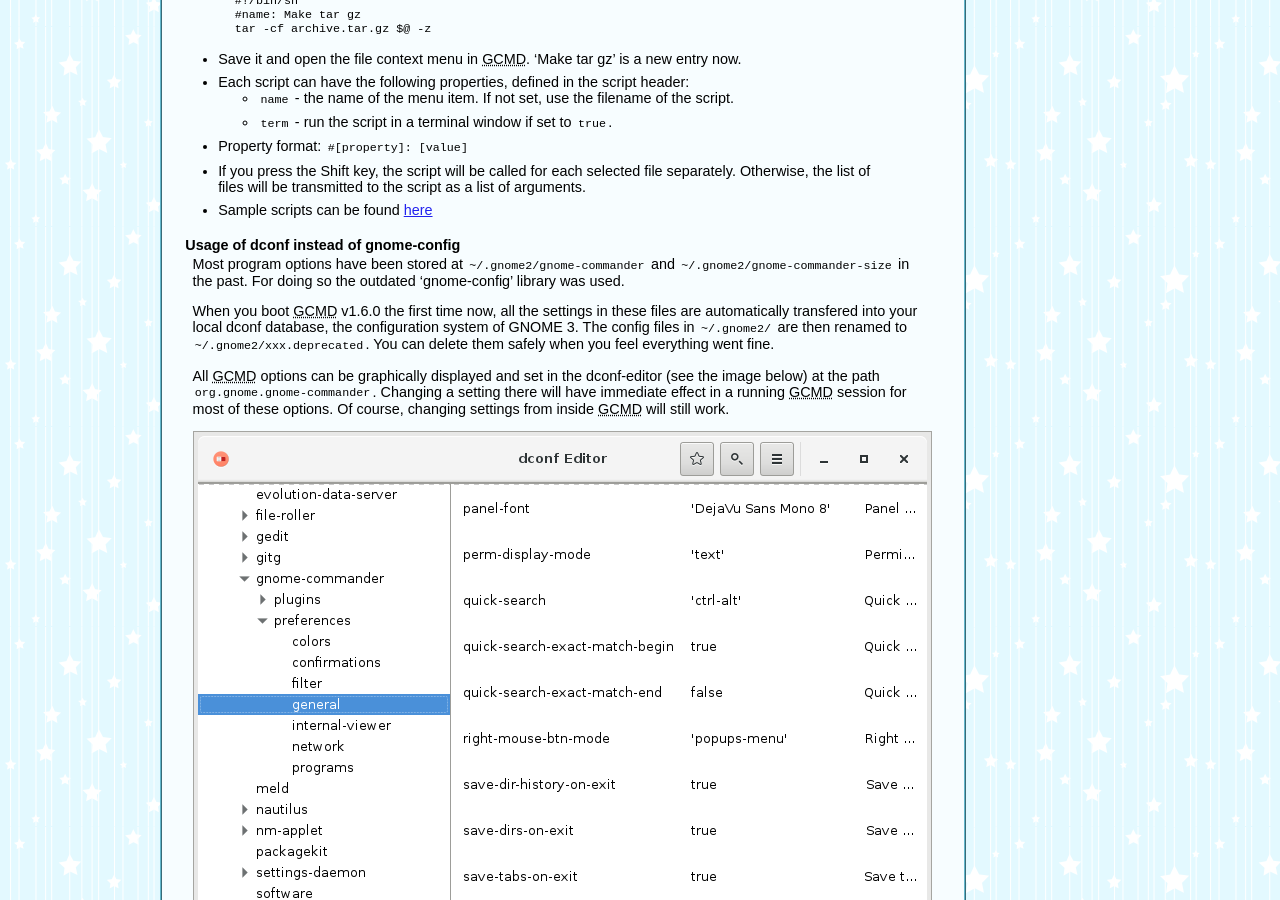
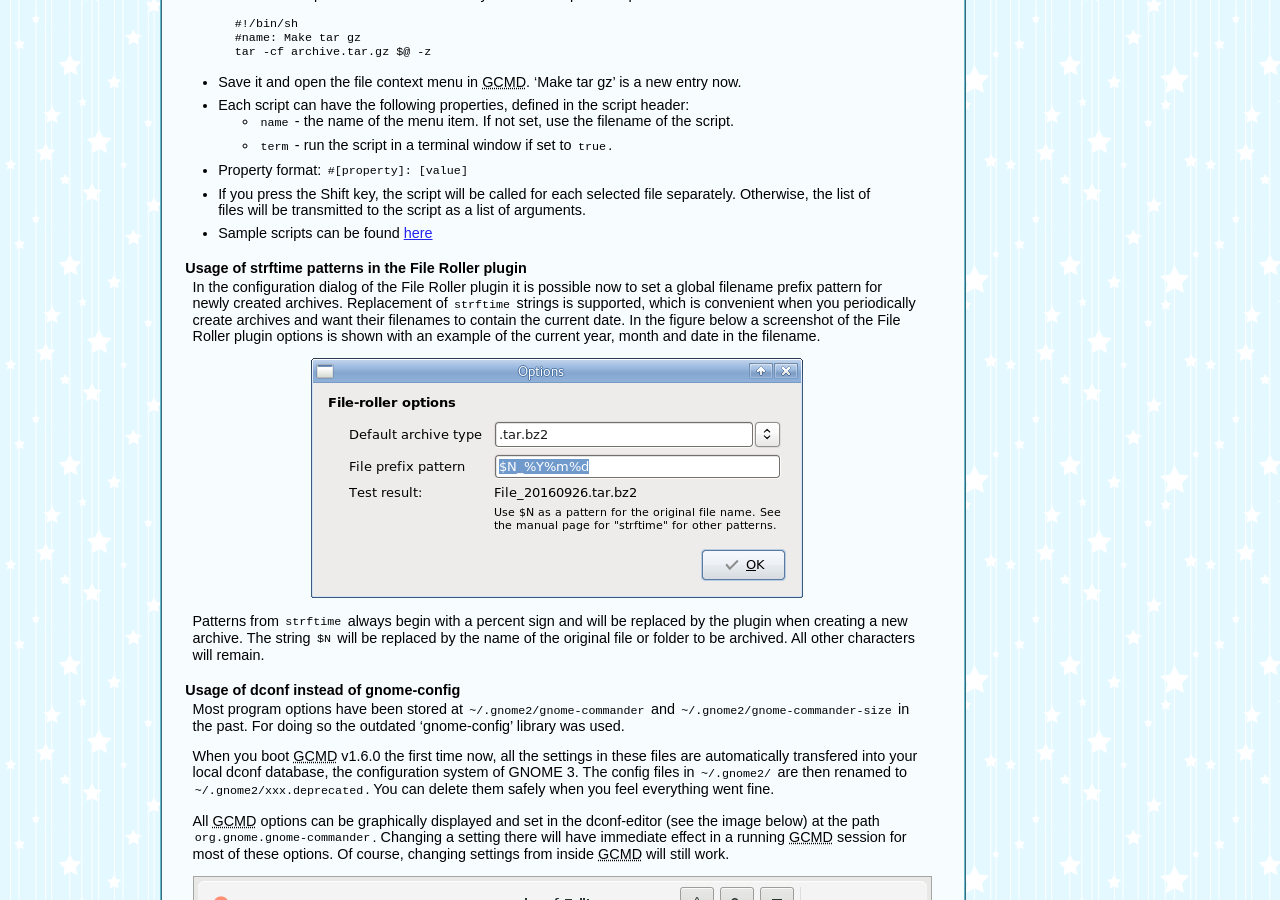
Before and after one commit to gcmd/gcmd.github.io, a Jekyll site: the page built from _posts/2016-10-04-Release-v1-6-0.md, in a window 1280 px wide and 900 px high, scrolled down 3173 px. Built offline with Jekyll 4.4.1, drawn with Linux system fonts in a browser that asks for light colours; comment, search, counter and statistics services are not loaded; some of the changed text lies outside the part shown.

Commit message:
Adds section and screenshot for new File Roller plugin feature

```diff
--- a/_posts/2016-10-04-Release-v1-6-0.md
+++ b/_posts/2016-10-04-Release-v1-6-0.md
@@ -26,6 +26,7 @@ the new features below.
 * Simple plug-in system for file context menu
 * Display of application icons in the 'Open With' popup menu
 * Write bookmark changes immediately to file, sync bookmarks between all instances
+* File Roller plugin can use patterns of strftime when creating the archive name
 * Storage of options is done in the dconf database now instead of a gnome-config file
 * Devices and fav-apps are now stored within the GKeyFile format
 * Reopen the same options dialog tab which was previously closed in the current session
@@ -138,6 +139,21 @@ How does it work?
  - If you press the Shift key, the script will be called for each selected file separately. Otherwise, the list of files will be transmitted to the script as a list of arguments.
  - Sample scripts can be found [here](https://git.gnome.org/browse/gnome-commander/tree/gcmd-scripts)
 
+#### Usage of strftime patterns in the File Roller plugin ####
+
+In the configuration dialog of the File Roller plugin it is possible now to
+set a global filename prefix pattern for newly created archives. Replacement of
+`strftime` strings is supported, which is convenient when you periodically
+create archives and want their filenames to contain the current date.
+In the figure below a screenshot of the File Roller plugin options
+is shown with an example of the current year, month and date in the filename.
+
+![dconf_editor](/ss/Release_v1.6.0_file_roller_plugin.png){: .center-image }
+
+Patterns from `strftime` always begin with a percent sign and will be replaced by the plugin
+when creating a new archive. The string `$N` will be replaced by the name of the original
+file or folder to be archived. All other characters will remain.
+
 #### Usage of dconf instead of gnome-config ####
 
 Most program options have been stored at `~/.gnome2/gnome-commander` and
```
Also changed, not shown: ss/Release_v1.6.0_file_roller_plugin.png (added).
